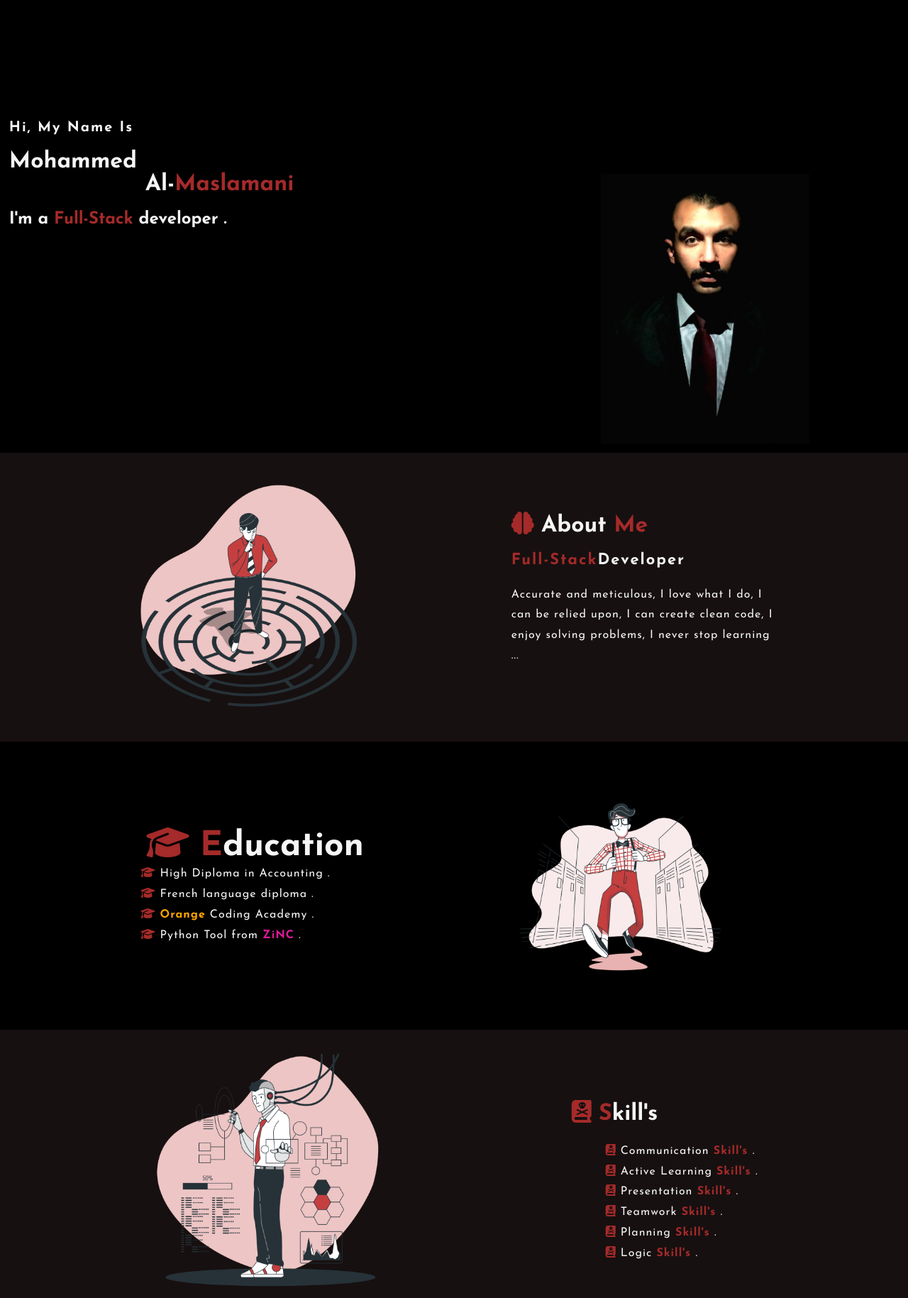
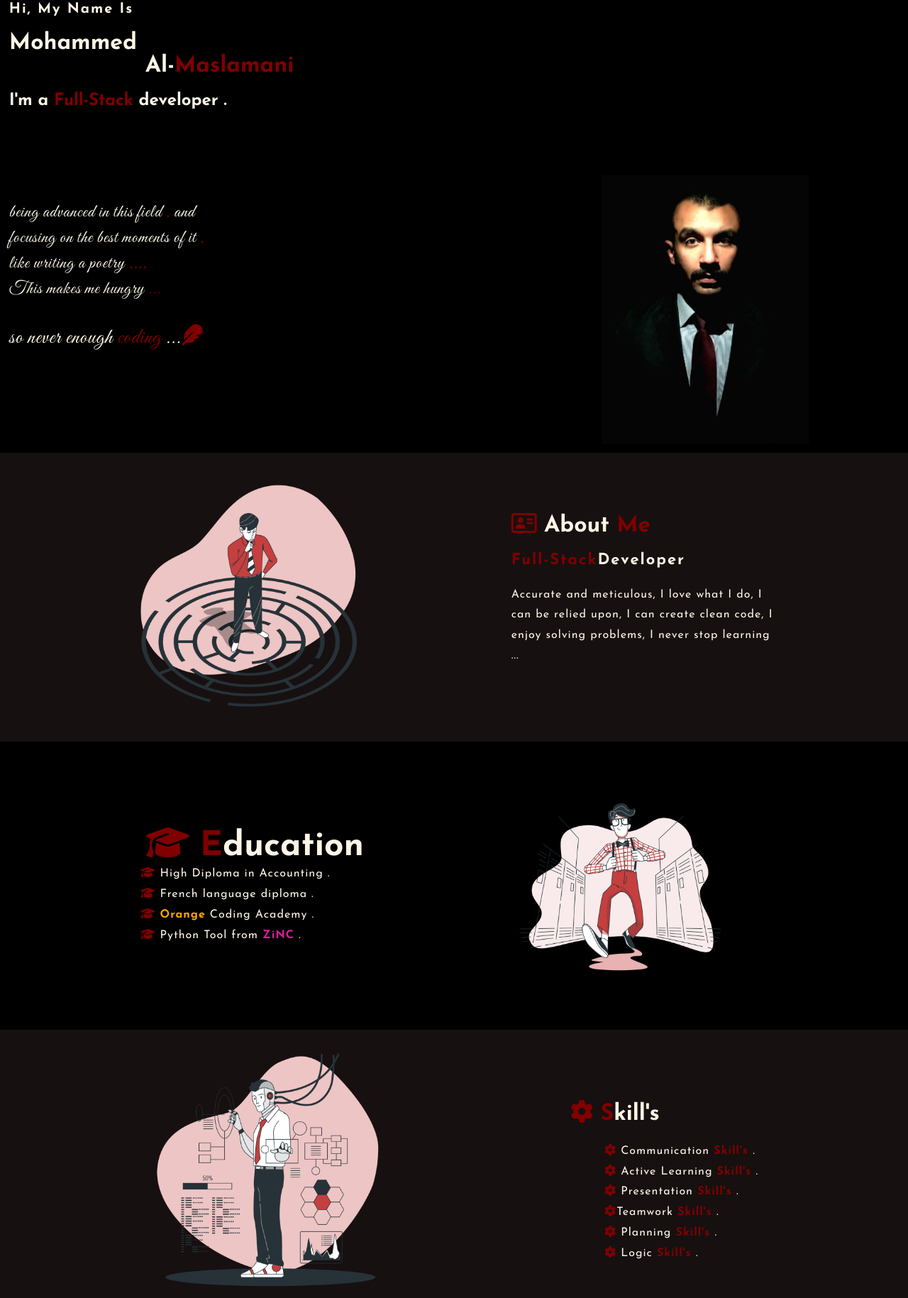
Before and after one commit to pexls/portfolio, a plain HTML site: page index.html in a window 1280 px wide. Shown: the part 162-1991 px from the top of the page at 71% size. Drawn offline with Linux system fonts and the light colour scheme.

Commit message:
portfolio

```diff
--- a/css/style.css
+++ b/css/style.css
@@ -1,7 +1,7 @@
 :root {
-    --primarycolor:brown;
-    --secondarycolor: whitesmoke;
-    --lightcolor: whitesmoke;
+    --primarycolor:maroon;
+    --secondarycolor: oldlace;
+    --lightcolor: oldlace;
     --bgcolor1:black;
     --bgcolor2:rgb(23, 16, 16);
     --padding: 8%;
@@ -68,6 +68,56 @@ span{ color: var(--primarycolor);
 
 }
 
+
+#san{
+
+    font-family: 'Great Vibes', cursive;
+    font-size: 55px;
+
+
+}
+
+
+/* .sann{
+
+    margin-top: 10%;
+
+
+
+} */
+
+
+#R{
+
+    font-family: 'Great Vibes', cursive;
+    font-size: 37px;
+    color:oldlace;
+    /* margin-top: 10%; */
+    line-height: 18px;
+    padding-top: 105px;
+
+
+
+}
+
+
+#R span {
+    color: maroon;
+
+
+}
+
+
+
+
+
+
+
+.fa-address-card{
+
+    color: var(--primarycolor);
+}
+
 p{
     color: var(--secondarycolor);
     letter-spacing: 1px;
@@ -94,7 +144,7 @@ p{
 
 
 nav{
-    padding-top: 2.8rem;
+    padding-top: 1rem;
     padding-left: var(--padding);
     padding-right: var(--padding);
     display: flex;
@@ -387,7 +437,7 @@ nav ul li a:hover{
     padding: 2rem var(--padding);
     display: flex;
     align-items: center;
-    justify-content: space-between;
+    justify-content: space-around;
     flex-direction: row-reverse;
 
 }
@@ -515,6 +565,7 @@ footer .the-foot{
     }
 
 
+
     * {
         margin: 0;
         padding: 0;
@@ -570,6 +621,48 @@ footer .the-foot{
 
 
 @media screen and (min-device-width:745px) and (max-device-width: 996px){
+
+
+
+
+
+    #san{
+
+        font-family: 'Great Vibes', cursive;
+        font-size: 30px;
+
+
+    }
+
+
+    .sann{
+
+        margin-top: 10%;
+
+
+
+    }
+
+
+    #R{
+
+        font-family: 'Great Vibes', cursive;
+        font-size: 25px;
+        color:oldlace;
+        margin-top: 4%;
+
+
+
+    }
+
+
+    #R span {
+        color: maroon;
+
+
+    }
+
+
 
 
 
--- a/index.html
+++ b/index.html
@@ -15,7 +15,8 @@
     <body>
         <section class="home" id="home">
             <nav>
-                <h2>Pe<span>x</span>l</h2>
+                <a name="#home"></a>
+                <h2 id="san">Pe<span>x</span>l</h2>
                 <ul>
                     <li><a href="#home">Home</a></li>
                     <li><a href="#about">About Me</a></li>
@@ -32,6 +33,15 @@
                     <h4>Hi, My Name Is</h4>
                     <h1>Mohammed <br> <span id="M"><span id="Mc">Al-</span>Maslamani</span></h1>
                         <h3>I'm a <span>Full-Stack  </span> developer .</h3>
+                        <br>
+                        <p id="R">being advanced in this field <span>,</span> and
+                            <br><br>
+                             focusing on the best moments of it <span>,</span>
+                              <br><br>
+                              like writing a poetry <span>,,,,</span>
+                               <br> <br>
+                                This makes me hungry <span>...</span></p>
+                        <p class="sann" id="san">so never enough <span>coding</span> ...<i class="fa-solid fa-feather"></i> </p>
 
 
 
@@ -58,7 +68,7 @@
 
             <div class="container-texts">
 
-                <h1><i class="fa-solid fa-brain"></i> About <span>Me</span></h1>
+                <h1><i class="fa-regular fa-address-card"></i> About <span>Me</span></h1>
                 <h5><span>Full-Stack</span>Developer </h5>
                 <p>Accurate and meticulous, I love what I do, I can be relied upon, I can create clean code, I enjoy solving problems, I never stop learning ...</p>
 
@@ -85,10 +95,18 @@
 
             </div>
 
+
+
+
             <div class="education-img">
                 <img src="img/Nerd-bro.png" alt="Nerd-bro">
 
             </div>
+
+
+
+
+
 
         </section>
 <a name="skillss"></a>
@@ -103,15 +121,15 @@
             </div>
 
             <div class="Skills">
-                <h1><span><i class="fa-solid fa-book-skull"></i> S</span>kill's</h1>
+                <h1><span><i class="fa-solid fa-gear"></i> S</span>kill's</h1>
 
                 <p class="Sp">
-                    <i class="fa-solid fa-book-skull"></i> Communication<b> Skill's </b>.<br>
-                    <i class="fa-solid fa-book-skull"></i> Active Learning <b> Skill's </b>.<br>
-                    <i class="fa-solid fa-book-skull"></i> Presentation<b> Skill's </b>.<br>
-                    <i class="fa-solid fa-book-skull"></i> Teamwork<b> Skill's </b>.<br>
-                    <i class="fa-solid fa-book-skull"></i> Planning<b> Skill's </b>.<br>
-                    <i class="fa-solid fa-book-skull"></i> Logic<b> Skill's </b>.<br>
+                    <i class="fa-solid fa-gear"></i> Communication<b> Skill's </b>.<br>
+                    <i class="fa-solid fa-gear"></i> Active Learning <b> Skill's </b>.<br>
+                    <i class="fa-solid fa-gear"></i> Presentation<b> Skill's </b>.<br>
+                    <i class="fa-solid fa-gear"></i>Teamwork<b> Skill's </b>.<br>
+                    <i class="fa-solid fa-gear"></i> Planning<b> Skill's </b>.<br>
+                    <i class="fa-solid fa-gear"></i> Logic<b> Skill's </b>.<br>
                 </p>
 
             </div>
@@ -124,14 +142,22 @@
 
             <div claas="Project">
                        <h1 id="EE"><span><i class="fa-solid fa-file-shield"></i> P</span>rojects</h1>
-                       <p class="Ep"><i class="fa-solid fa-file-shield"></i> <b><a href="">PORTFOLIO</a></b>. <br> <br> With,<b><a href=""> wareframe</a> </b> ,and <b><a href="">mockup</a> </b>,  solo work  .</p>
+
+                       <p class="Ep"><i class="fa-solid fa-file-shield"></i> <b><a href="https://pexls.github.io/portfolio/" target="_blank">PORTFOLIO</a></b>. <br> With,<b><a href="https://miro.com/welcomeonboard/VU5rbjFySTRaWWRDY0tMWG9hMDROVVVaZVpSTEtTd05MNDhCR0thTzBjdjFTVlQ5ZmFmU1Z3T2dnYkhNWlVDTXwzNDU4NzY0NTM1NTI4MzE0NzU3fDI=?share_link_id=401846800368" target="_blank"> wareframe</a>
+                    </b> ,and <b><a href="https://miro.com/welcomeonboard/V2FnZ2VZQklpdmUyeWxkNHd0TjhOcXpQMXZVZER6aTg3YzNjM25aT3RncHVmbXdZZERHRFBHM3d1dThXdDh3YnwzNDU4NzY0NTM1NTI4MzE0NzU3fDI=?share_link_id=221021744630" target="_blank">mockup</a> </b>,  solo work  .</p>
+
+                    <br>
+                    <br>
+
+                    <p class="Ep"><i class="fa-solid fa-file-shield"></i> <b><a href="https://docs.google.com/presentation/d/1S14B6WnbVA3YZlLWfEt7vC9z-sxE8YfV8nPh-GvX7to/edit?usp=sharing" target="_blank">Mockup and wareframe</a></b>. <br> <b><a href="https://docs.google.com/presentation/d/1S14B6WnbVA3YZlLWfEt7vC9z-sxE8YfV8nPh-GvX7to/edit?usp=sharing" target="_blank"></a>
+                    </b> with a name <b><a href=""></a> YPE </b>,  Teamwork  .</p>
             </div>
             <div class="Project-img">
                 <img src="img/Business Plan-bro.png" alt="Project">
             </div>
 
         </section>
- <a name="tools-so-far"></a>
+<a name="tools-so-far"></a>
 
 
 
@@ -145,6 +171,7 @@
 
             <div class="container-tools">
                 <h1><i class="fa-solid fa-hand-peace"></i> Tool's,<span> So Far...</span></h1>
+
 
 
                 <div class="content-tools">
@@ -172,7 +199,7 @@
 
 
 
-                <h2><span>-- </span>M<span>oh</span>am<span>me</span>d<span> Al</span>-<span>Masla</span>mani <span>--</span></h2>
+                <a href="#home">Home<h2><span>-- </span>M<span>oh</span>am<span>me</span>d<span> Al</span>-<span>Masla</span>mani <span>--</span></h2></a>
 
 
 
@@ -190,14 +217,20 @@
 
 
                 </div>
+
                 <!-- <p class="ppp"><i class="fa-brands fa-linux"></i><b><span>Ju</span>nior</b></p>
 
 
                 <p class="end"><b> Learning by doing....</b><i class="fa-solid fa-feather"></i></p> -->
 
+            </div>
+
+            <!-- <div class="social">
+
+               <a name="#home"><img src="./img/home.png" alt="home"></a>
+            </div> -->
 
 
-            </div>
         </footer>
 
     </body>
```
Also changed, not shown: img/home.png (added).
